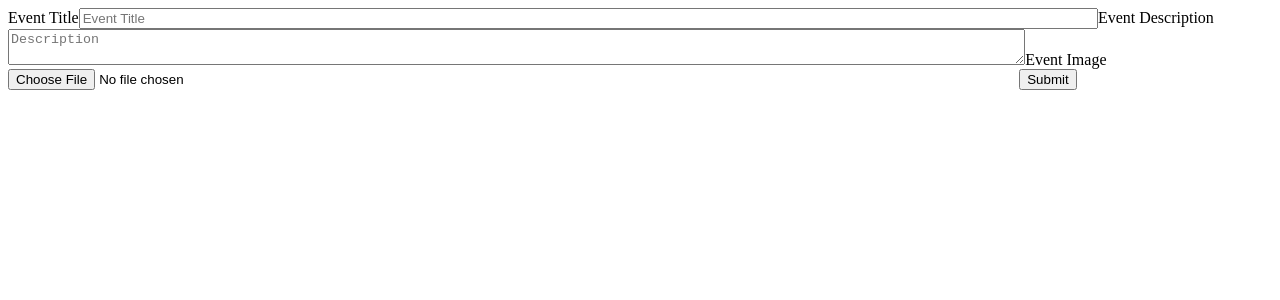
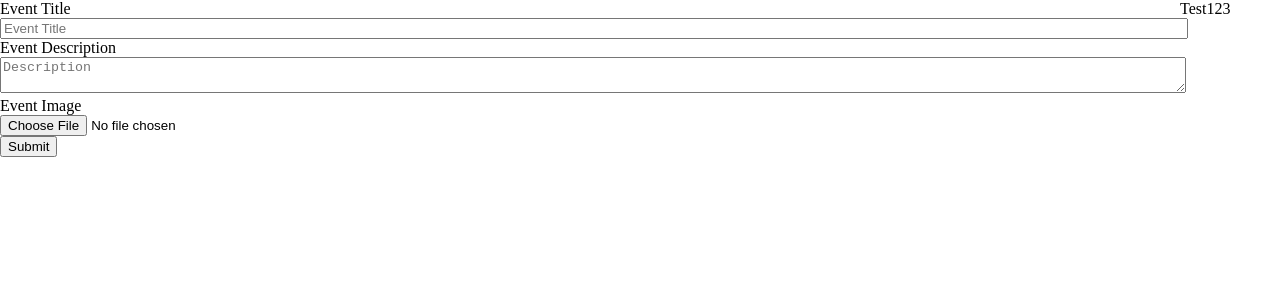
Before and after one commit to Kingglil/hackathon-2018-dec-front-end, a React app: page / in a window 1280 px wide. Shown: the top 300 px of the page. Built offline with nearby package versions, Linux system fonts and the light colour scheme; the HTML template or start-up script is replaced by a standard one.

Commit message:
miro go napravi
dont blame me

```diff
--- a/src/components/CreateEventPage.tsx
+++ b/src/components/CreateEventPage.tsx
@@ -50,10 +50,12 @@ class CreateEventPage extends React.Component<
     this.setState(newState);
   }
   handleButtonClick = () => {};
-  inputStyle = { width: "80%" };
+  inputStyle = { width: "100%" };
   render() {
     return (
       <div>
+        <div id="create-event-page">
+          <div id="create-event-form">
             <form className="pure-form pure-form-stacked">
               <label>Event Title</label>
               <input
@@ -87,6 +89,11 @@ class CreateEventPage extends React.Component<
               </button>
             </form>
           </div>
+          <div id="event-preview">
+            <span>Test123</span>
+          </div>
+        </div>
+      </div>
     );
   }
 }
--- a/src/index.css
+++ b/src/index.css
@@ -1,4 +1,5 @@
-html, body {
+html,
+body {
   width: 100%;
   height: 100%;
   padding: 0;
@@ -14,10 +15,27 @@ html, body {
 
 #app {
   width: 100%;
-    height: 100%
+  height: 100%;
 }
 
 #navbar {
   width: 100%;
   height: 50px;
 }
+
+#create-event-page {
+  width: 100%;
+  height: 100%;
+  display: flex;
+  flex-direction: row;
+}
+
+#event-preview {
+  width: 100px;
+  height: 100%;
+}
+
+#create-event-form {
+  flex: 1;
+  height: 100%;
+}
--- a/src/index.tsx
+++ b/src/index.tsx
@@ -4,6 +4,7 @@ import CreateEventPage from "./components/CreateEventPage";
 import { Account } from "./components/types";
 
 import App from "./components/App";
+import "./index.css";
 
 ReactDOM.render(
   <CreateEventPage account={{ name: "Creator Test" }} />,
```
Lines whose indentation alone changed are shown as unchanged.
